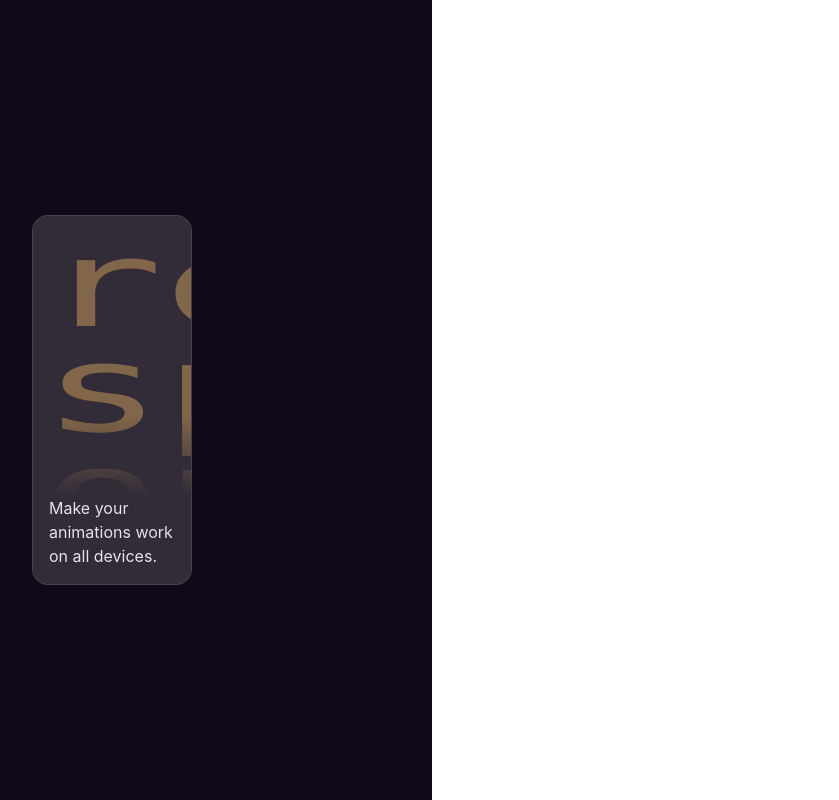
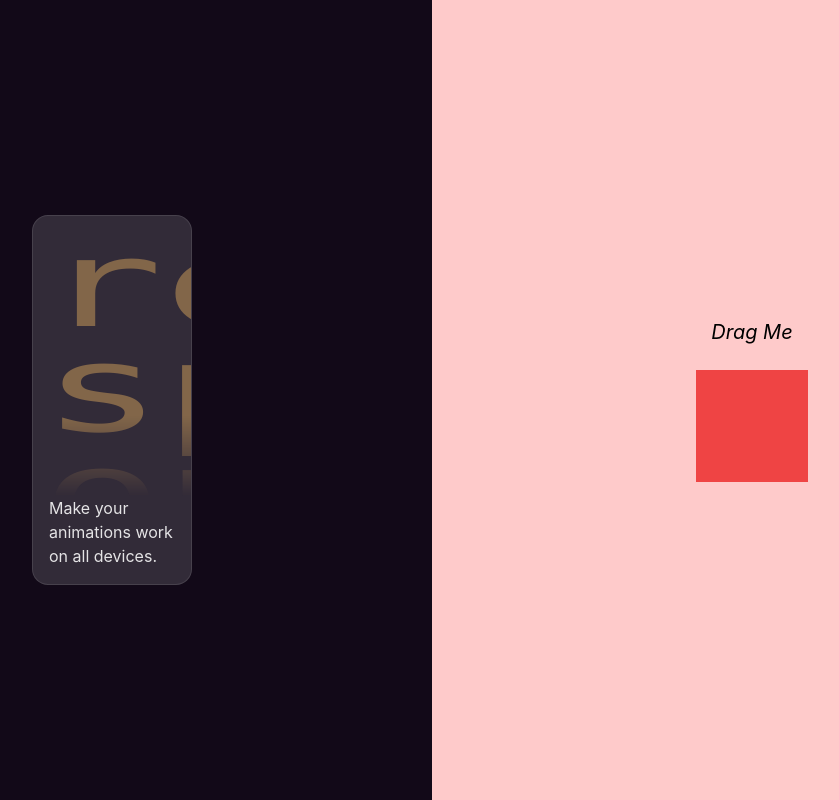
Before and after one commit to ayushnagarcodes/motion-components, a React (Vite) app: page / in a window 1280 px wide. Shown: the whole page, without its empty margins (208-1047 px from the left). Built offline with nearby package versions, Linux system fonts and the light colour scheme.

Commit message:
Add a component: DragTransform

```diff
--- a/index.html
+++ b/index.html
@@ -3,7 +3,7 @@
   <head>
     <meta charset="UTF-8" />
     <meta name="viewport" content="width=device-width, initial-scale=1.0" />
-    <title>Learn Framer Motion</title>
+    <title>Motion Projects</title>
   </head>
   <body>
     <div id="root"></div>
--- a/src/App.tsx
+++ b/src/App.tsx
@@ -1,9 +1,11 @@
+import DragTransform from "./components/DragTransform";
 import TextStretch from "./components/TextStretch";
 
 function App() {
   return (
     <main className="grid md:grid-cols-2">
       <TextStretch />
+      <DragTransform />
     </main>
   );
 }
--- /dev/null
+++ b/src/components/DragTransform.tsx
@@ -0,0 +1,27 @@
+import { motion, useMotionValue, useTransform } from "motion/react";
+
+function DragTransform() {
+  const x = useMotionValue(0);
+  const backgroundColor = useTransform(
+    x,
+    [-200, 0, 200],
+    ["#ff289e", "#ef4444", "#8821fe"]
+  );
+  const scale = useTransform(x, [-200, 0, 200], [1, 1, 1.75]);
+  const borderRadius = useTransform(x, [-200, 0, 200], [100, 0, 100]);
+
+  return (
+    <section className="flex min-h-screen w-full flex-col items-center justify-center gap-6 bg-red-200">
+      <p className="text-xl italic">Drag Me</p>
+
+      <motion.div
+        className="h-28 w-28 bg-red-500"
+        style={{ x, backgroundColor, scale, borderRadius }}
+        drag="x"
+        dragConstraints={{ left: 0, right: 0 }}
+      ></motion.div>
+    </section>
+  );
+}
+
+export default DragTransform;
```
Also changed, not shown: 1 other file (tests, documents, lock files or other folders).
